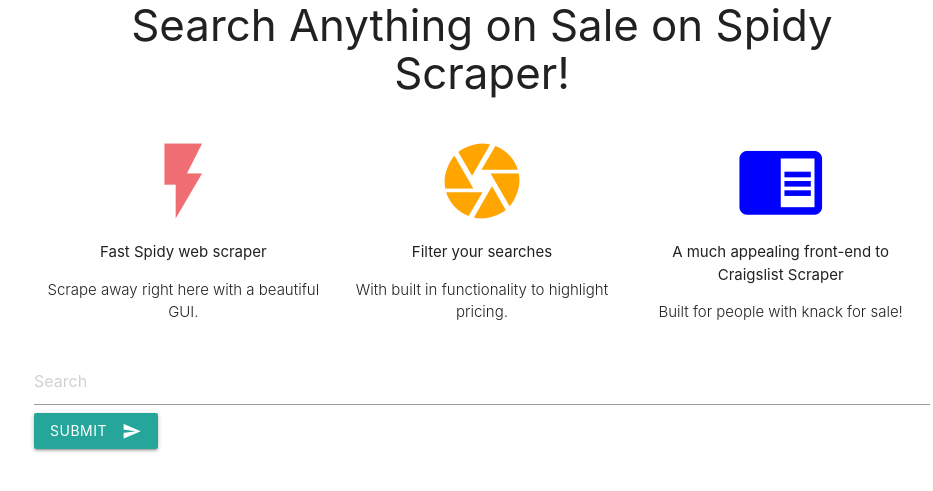
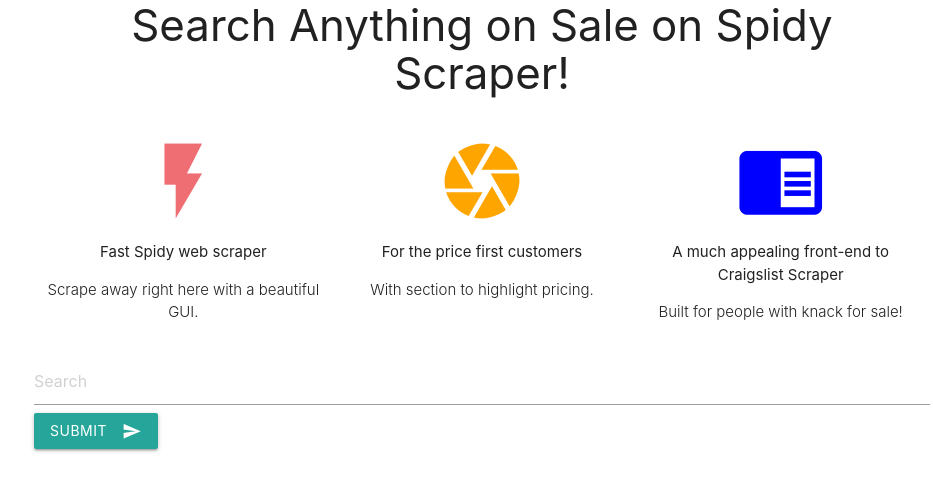
Before and after one commit to harivams-sai/bulletin_list, a Django app: page / in a window 1280 px wide. Shown: the part 111-602 px from the top of the page, without its empty margins (158-1091 px from the left). Run offline with Django 4.2, Linux system fonts and the light colour scheme.

Commit message:
logo text fix

```diff
--- a/templates/base.html
+++ b/templates/base.html
@@ -36,8 +36,8 @@
                     <!-- Promo Content 2 -->
                     <div class="center">
                         <i class="large material-icons" style="color: orange">camera</i>
-                        <p>Filter your searches</p>
-                        <p class="light center">With built in functionality to highlight pricing.</p>
+                        <p>For the price first customers</p>
+                        <p class="light center">With section to highlight pricing.</p>
                     </div>
                 </div>
 
```
